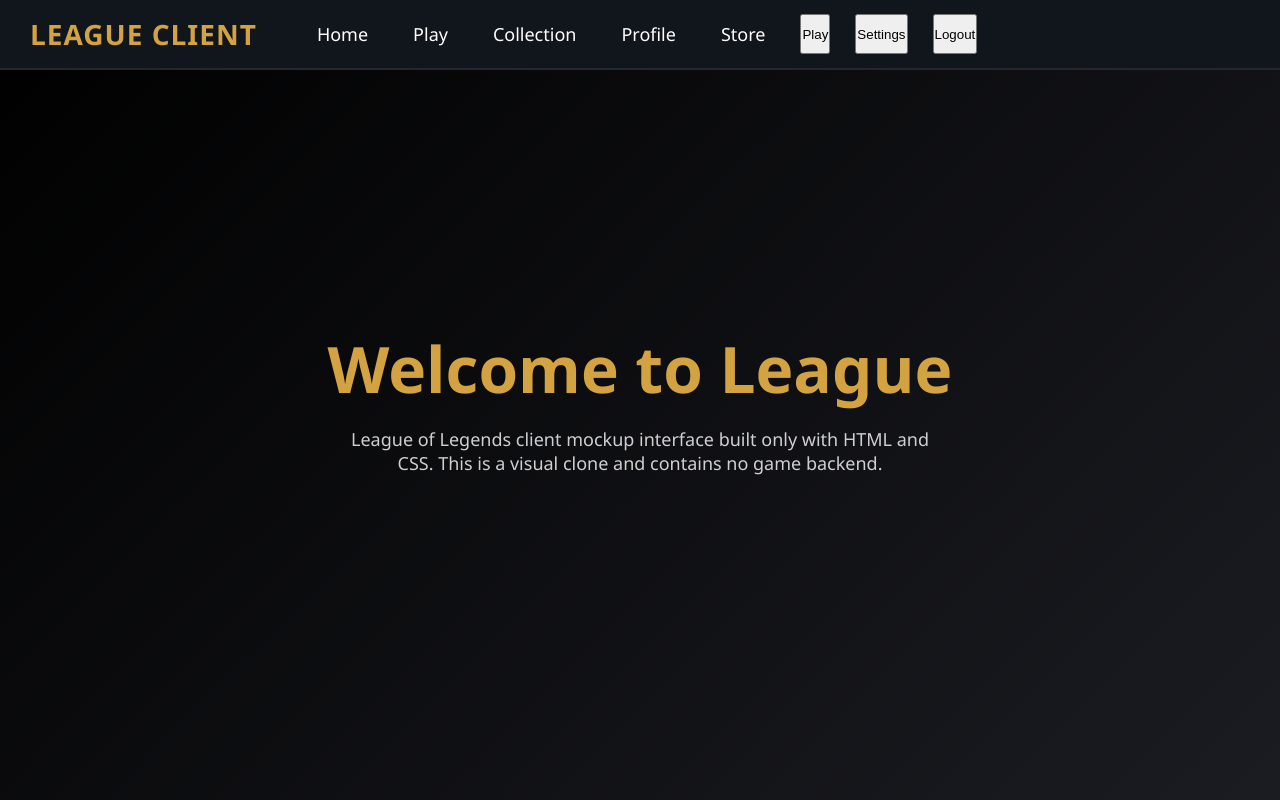
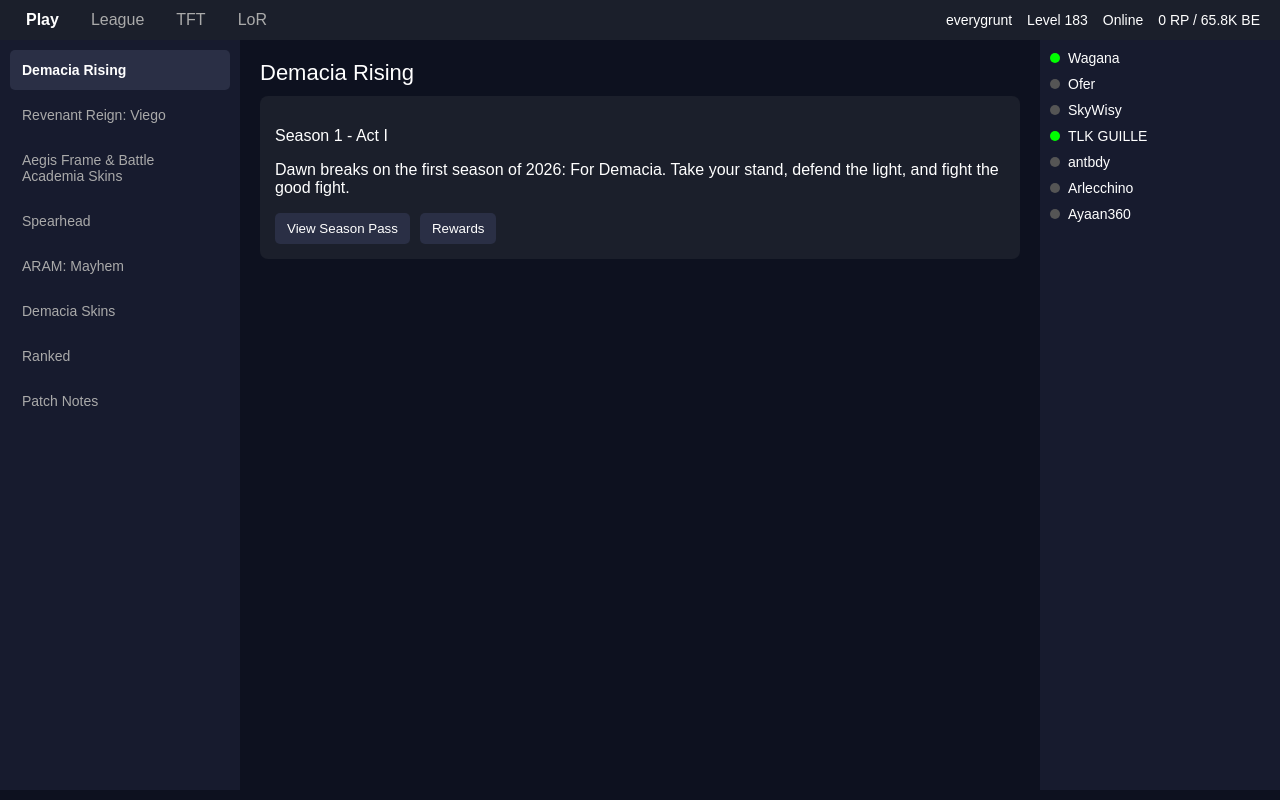
Before and after one commit to EveryTachyon/lolclient, an Electron app: page index.html in a window 1280 px wide. Drawn offline with Linux system fonts and the light colour scheme.

Commit message:
now the frent list work good and the upper stuf is fix

```diff
--- a/index.html
+++ b/index.html
@@ -3,144 +3,212 @@
 <head>
 <meta charset="UTF-8">
 <meta name="viewport" content="width=device-width, initial-scale=1.0">
-<title>League of Legends Client Mockup</title>
-
+<title>League Client Mock</title>
 <style>
-
-/* GLOBAL RESET */
-* {
+  body {
     margin: 0;
-    padding: 0;
-    box-sizing: border-box;
-}
-
-/* BODY */
-body {
-    font-family: "Segoe UI", Arial, sans-serif;
-    background-color: #0a0b0e;
+    font-family: Arial, sans-serif;
+    background-color: #0d111f;
     color: #fff;
-    height: 100vh;
-    overflow: hidden;
-}
-
-/* BACKGROUND GRADIENT */
-.background {
-    position: absolute;
-    top: 0; left: 0; right: 0; bottom: 0;
-    background: linear-gradient(135deg, #000, #1b1c22);
-    z-index: -1;
-}
-
-/* HEADER */
-.header {
-    height: 70px;
-    background: #11151c;
+  }
+  /* Top nav */
+  .top-nav {
     display: flex;
     align-items: center;
-    padding: 0 30px;
-    border-bottom: 2px solid rgba(255, 255, 255, 0.08);
-}
+    background: #1b1f2b;
+    padding: 10px 20px;
+  }
+  .top-nav button {
+    background: none;
+    border: none;
+    color: #aaa;
+    font-size: 16px;
+    margin-right: 20px;
+    cursor: pointer;
+  }
+  .top-nav button.active {
+    color: #fff;
+    font-weight: bold;
+  }
+  .account-info {
+    margin-left: auto;
+    display: flex;
+    align-items: center;
+    gap: 15px;
+    font-size: 14px;
+  }
 
-.header .logo {
-    font-size: 28px;
-    font-weight: bold;
-    color: #d3a342;
-    letter-spacing: 1px;
-    margin-right: 50px;
-}
-
-.header .menu {
+  /* Layout */
+  .container {
     display: flex;
-    gap: 25px;
-}
-
-.header .menu div {
-    font-size: 18px;
-    cursor: pointer;
-    padding: 8px 10px;
-}
-
-.header .menu div:hover {
-    background: rgba(255, 255, 255, 0.1);
-    border-radius: 4px;
-}
-
-/* MAIN SCREEN */
-.main {
+    height: calc(100vh - 50px);
+  }
+  /* Sidebar */
+  .sidebar {
+    width: 220px;
+    background: #171b2e;
     display: flex;
     flex-direction: column;
+    padding: 10px;
+  }
+  .sidebar button {
+    background: none;
+    border: none;
+    color: #aaa;
+    padding: 12px;
+    text-align: left;
+    font-size: 14px;
+    cursor: pointer;
+    margin-bottom: 5px;
+  }
+  .sidebar button.active {
+    color: #fff;
+    font-weight: bold;
+    background: #2a2f45;
+    border-radius: 5px;
+  }
+
+  /* Main content */
+  .main {
+    flex: 1;
+    padding: 20px;
+    overflow-y: auto;
+  }
+  .section-title {
+    font-size: 22px;
+    margin-bottom: 10px;
+  }
+  .season-info {
+    background: #1b1f2b;
+    padding: 15px;
+    border-radius: 8px;
+    margin-bottom: 20px;
+  }
+
+  /* Friends list */
+  .friends-list {
+    width: 220px;
+    background: #171b2e;
+    padding: 10px;
+    overflow-y: auto;
+  }
+  .friend {
+    display: flex;
     align-items: center;
-    justify-content: center;
-    height: calc(100vh - 140px);
-    text-align: center;
-}
+    margin-bottom: 10px;
+    font-size: 14px;
+  }
+  .friend-status {
+    width: 10px;
+    height: 10px;
+    border-radius: 50%;
+    margin-right: 8px;
+  }
+  .online { background: #0f0; }
+  .offline { background: #555; }
 
-.main h1 {
-    font-size: 64px;
-    font-weight: bold;
-    color: #d3a342;
-    margin-bottom: 15px;
-}
-
-.main p {
-    font-size: 18px;
-    opacity: 0.8;
-    max-width: 600px;
-}
-
-/* FOOTER BUTTONS */
-.footer {
-    height: 70px;
-    background: #11151c;
+  /* Buttons panel */
+  .panel-buttons {
     display: flex;
-    justify-content: center;
-    align-items: center;
-    gap: 30px;
-    border-top: 2px solid rgba(255, 255, 255, 0.08);
-}
-
-.footer button {
-    background-color: #c59f2f;
+    gap: 10px;
+    margin-top: 10px;
+  }
+  .panel-buttons button {
+    padding: 8px 12px;
+    background: #2a2f45;
     border: none;
-    padding: 12px 30px;
-    font-size: 18px;
-    font-weight: bold;
-    color: #0a0b0e;
+    border-radius: 5px;
     cursor: pointer;
-    border-radius: 6px;
-    transition: 0.2s;
-}
-
-.footer button:hover {
-    background-color: #e1b944;
-}
-
+    color: #fff;
+  }
 </style>
 </head>
 <body>
 
-<div class="background"></div>
-
-<div class="header">
-    <div class="logo">LEAGUE CLIENT</div>
-    <div class="menu">
-        <div>Home</div>
-        <div>Play</div>
-        <div>Collection</div>
-        <div>Profile</div>
-        <div>Store</div>
-        <button>Play</button>
-        <button>Settings</button>
-        <button>Logout</button>
-    </div>
+<!-- Top Nav -->
+<div class="top-nav">
+  <button class="active">Play</button>
+  <button>League</button>
+  <button>TFT</button>
+  <button>LoR</button>
+  <div class="account-info">
+    <span>everygrunt</span>
+    <span>Level 183</span>
+    <span>Online</span>
+    <span>0 RP / 65.8K BE</span>
+  </div>
 </div>
 
-<div class="main">
-    <h1>Welcome to League</h1>
-    <p>League of Legends client mockup interface built only with HTML and CSS. This is a visual clone and contains no game backend.</p>
+<div class="container">
+  <!-- Left Sidebar -->
+  <div class="sidebar" id="sidebar">
+    <button class="active" onclick="showSection('demacia')">Demacia Rising</button>
+    <button onclick="showSection('viego')">Revenant Reign: Viego</button>
+    <button onclick="showSection('skins')">Aegis Frame & Battle Academia Skins</button>
+    <button onclick="showSection('spearhead')">Spearhead</button>
+    <button onclick="showSection('aram')">ARAM: Mayhem</button>
+    <button onclick="showSection('demacia-skins')">Demacia Skins</button>
+    <button onclick="showSection('ranked')">Ranked</button>
+    <button onclick="showSection('patch')">Patch Notes</button>
+  </div>
+
+  <!-- Main Content -->
+  <div class="main" id="main">
+    <div class="section-title">Demacia Rising</div>
+    <div class="season-info" id="seasonInfo">
+      <p>Season 1 - Act I</p>
+      <p>Dawn breaks on the first season of 2026: For Demacia. Take your stand, defend the light, and fight the good fight.</p>
+      <div class="panel-buttons">
+        <button>View Season Pass</button>
+        <button>Rewards</button>
+      </div>
+    </div>
+  </div>
+
+  <!-- Friends List -->
+  <div class="friends-list">
+    <div class="friend"><div class="friend-status online"></div>Wagana</div>
+    <div class="friend"><div class="friend-status offline"></div>Ofer</div>
+    <div class="friend"><div class="friend-status offline"></div>SkyWisy</div>
+    <div class="friend"><div class="friend-status online"></div>TLK GUILLE</div>
+    <div class="friend"><div class="friend-status offline"></div>antbdy</div>
+    <div class="friend"><div class="friend-status offline"></div>Arlecchino</div>
+    <div class="friend"><div class="friend-status offline"></div>Ayaan360</div>
+  </div>
 </div>
 
+<script>
+  // Mock sections content
+  const sections = {
+    demacia: "Season 1 - Act I\nDawn breaks on the first season of 2026: For Demacia. Take your stand, defend the light, and fight the good fight.",
+    viego: "Revenant Reign: Viego content goes here with mock rewards and info.",
+    skins: "Aegis Frame & Battle Academia Skins information.",
+    spearhead: "Spearhead missions and rewards information.",
+    aram: "ARAM: Mayhem event details and special missions.",
+    'demacia-skins': "List of available Demacia Skins and their descriptions.",
+    ranked: "Ranked mode info, leaderboards, and rewards.",
+    patch: "Patch Notes mock data: new balance changes, bug fixes, and events."
+  };
 
+  function showSection(section) {
+    // Update sidebar active
+    document.querySelectorAll('.sidebar button').forEach(btn => btn.classList.remove('active'));
+    document.querySelector(`[onclick="showSection('${section}')"]`).classList.add('active');
+
+    // Update main content
+    const main = document.getElementById('main');
+    main.innerHTML = `
+      <div class="section-title">${section.replace(/-/g,' ')}</div>
+      <div class="season-info">
+        <p>${sections[section]}</p>
+        <div class="panel-buttons">
+          <button>View Season Pass</button>
+          <button>Rewards</button>
+        </div>
+      </div>
+    `;
+  }
+</script>
 
 </body>
 </html>
```
